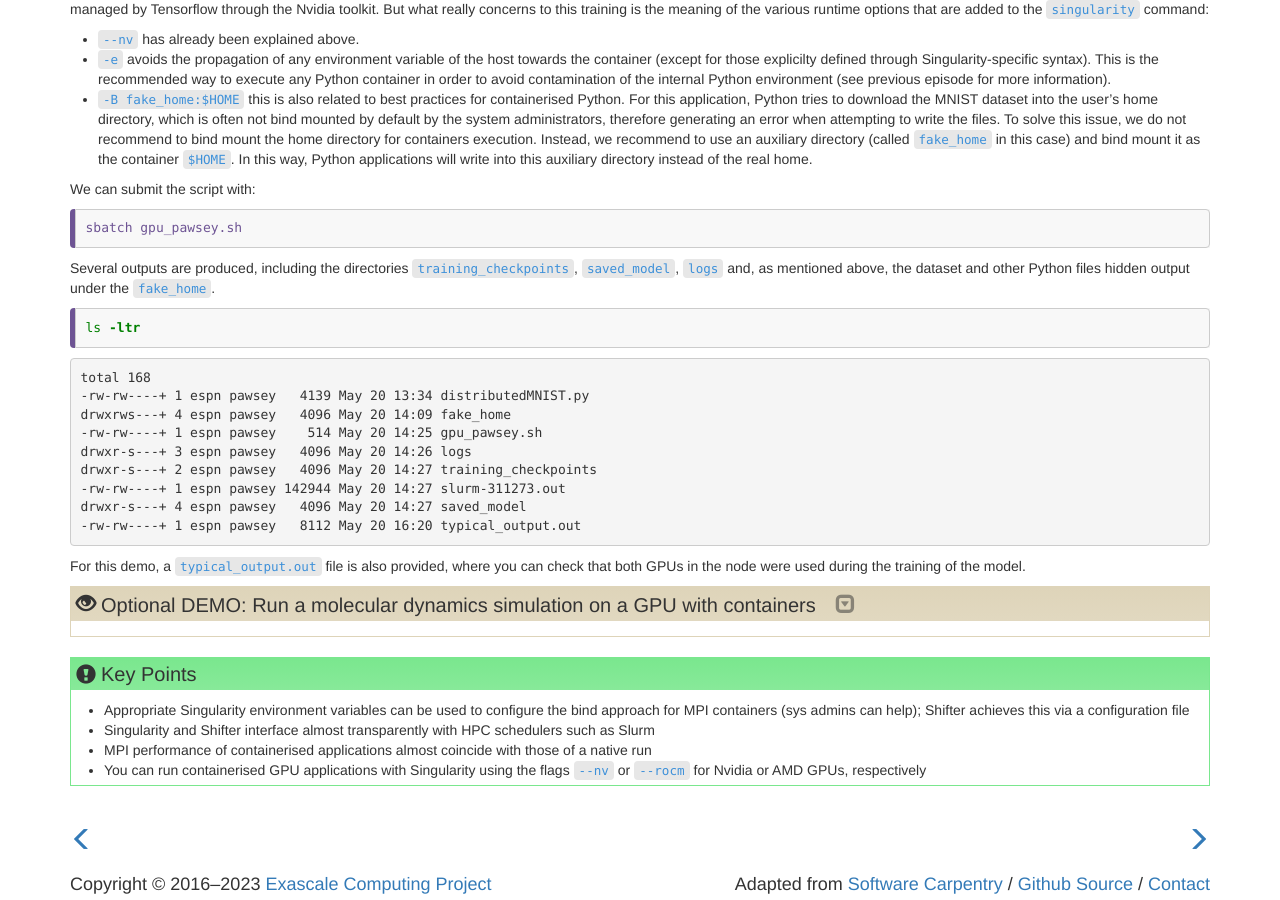
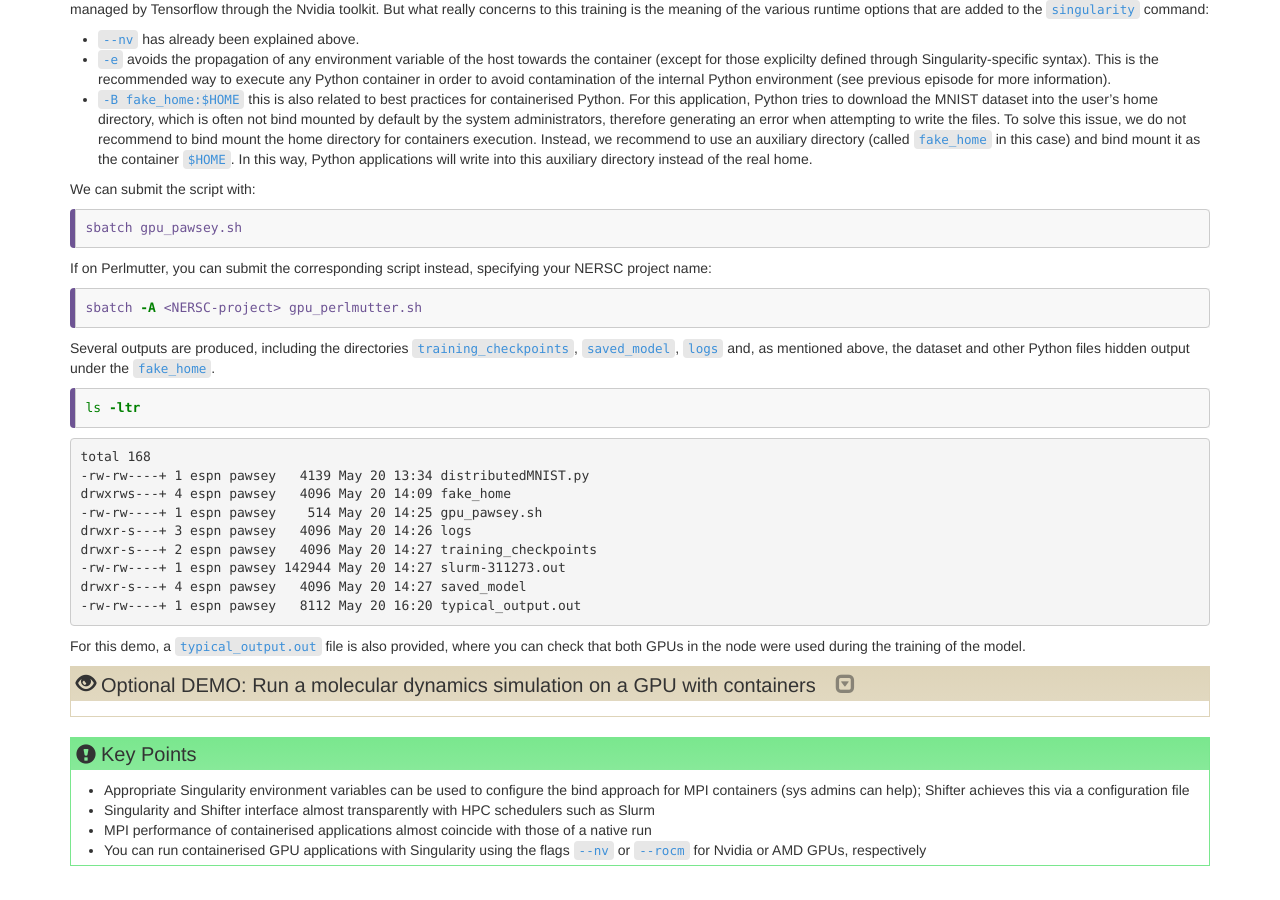
Before and after one commit to supercontainers/isc-tutorial, a Jekyll site: the page built from _episodes/14.hpc.md, in a window 1280 px wide and 900 px high, scrolled down 6369 px. Built offline with Jekyll 4.4.1, drawn with Linux system fonts in a browser that asks for light colours.

Commit message:
ep 14 hpc: added gpu_perlmutter example
Signed-off-by: Marco De La Pierre <marco.delapierre@gmail.com>

````diff
--- a/_episodes/14.hpc.md
+++ b/_episodes/14.hpc.md
@@ -414,6 +414,12 @@ We can submit the script with:
 sbatch gpu_pawsey.sh
 ```
 
+If on Perlmutter, you can submit the corresponding script instead, specifying your NERSC project name:
+
+```bash
+sbatch -A <NERSC-project> gpu_perlmutter.sh
+```
+
 Several outputs are produced, including the directories `training_checkpoints`, `saved_model`, `logs` and, as mentioned above, the dataset and other Python files hidden output under the `fake_home`.
 
 ```bash
````
Also changed, not shown: 1 other file.
